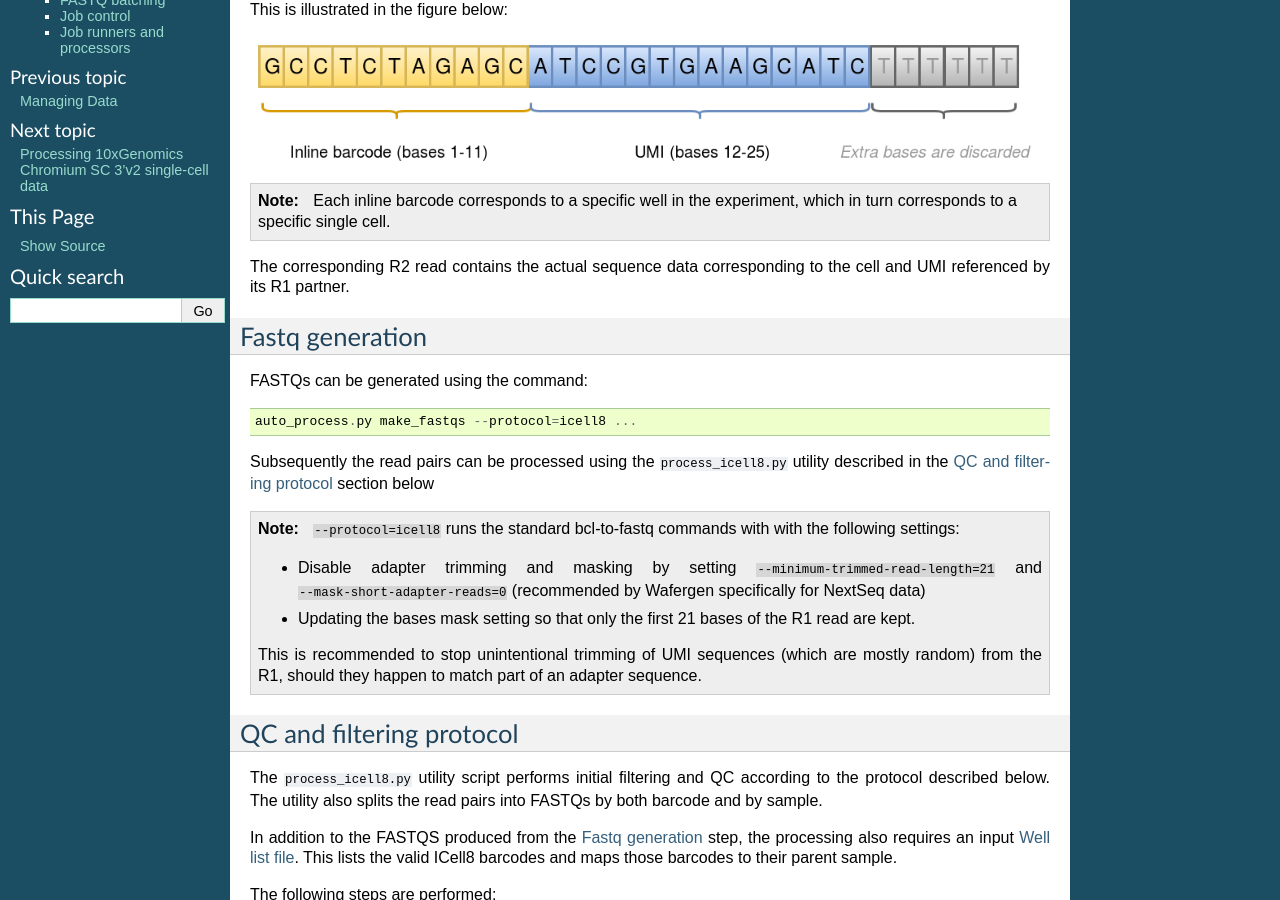
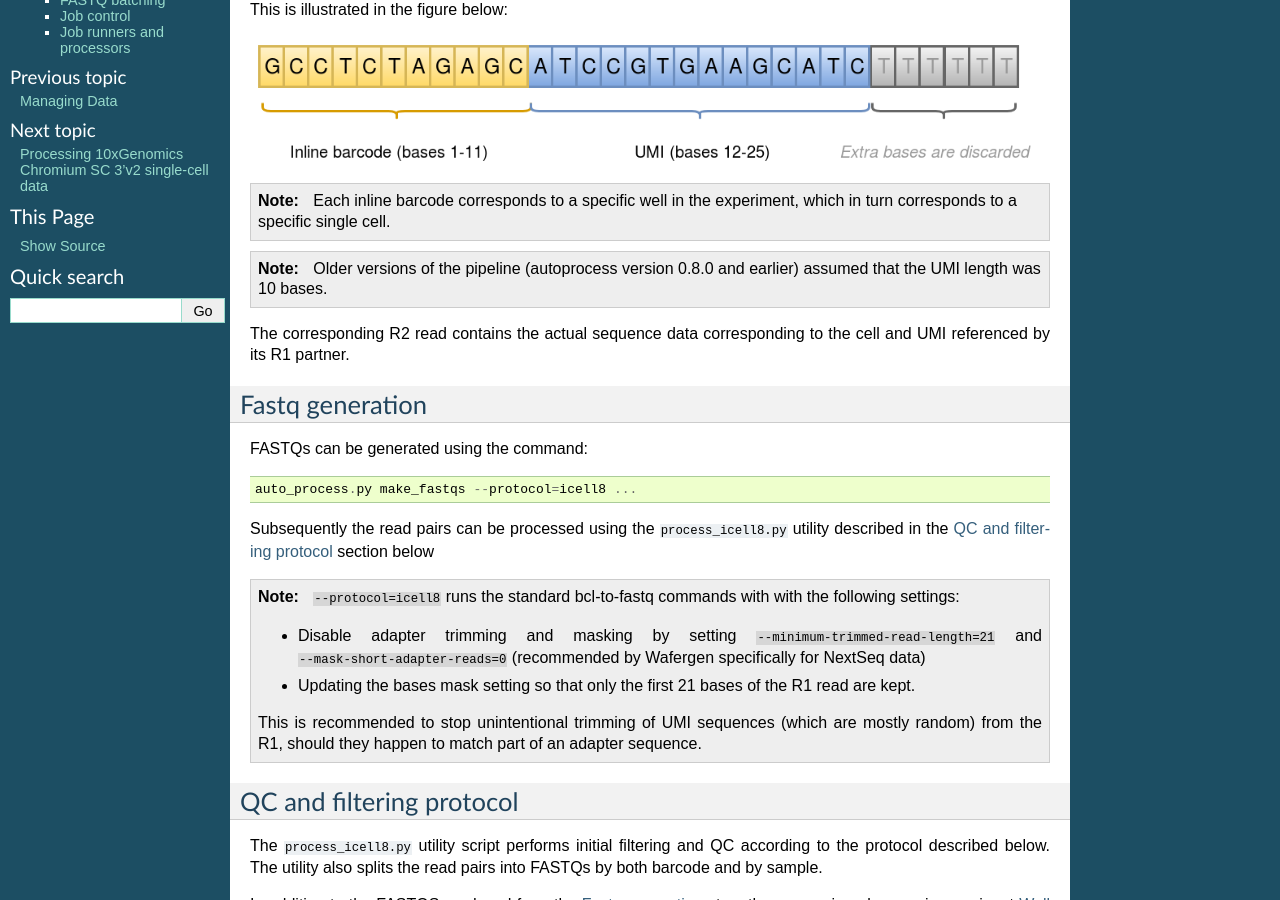
Before and after one commit to fls-bioinformatics-core/auto_process_ngs, a Sphinx documentation site: the page built from docs/source/icell8.rst, in a window 1280 px wide and 900 px high, scrolled down 322 px. Built offline with Sphinx 7.4.7, drawn with Linux system fonts in a browser that asks for light colours.

Commit message:
Icell8 documentation: add a note about earlier pipelines using different UMI length.

```diff
--- a/docs/source/icell8.rst
+++ b/docs/source/icell8.rst
@@ -23,6 +23,11 @@ This is illustrated in the figure below:
    Each inline barcode corresponds to a specific well in the
    experiment, which in turn corresponds to a specific single
    cell.
+
+.. note::
+
+   Older versions of the pipeline (autoprocess version 0.8.0
+   and earlier) assumed that the UMI length was 10 bases.
 
 The corresponding R2 read contains the actual sequence data
 corresponding to the cell and UMI referenced by its R1 partner.
```
